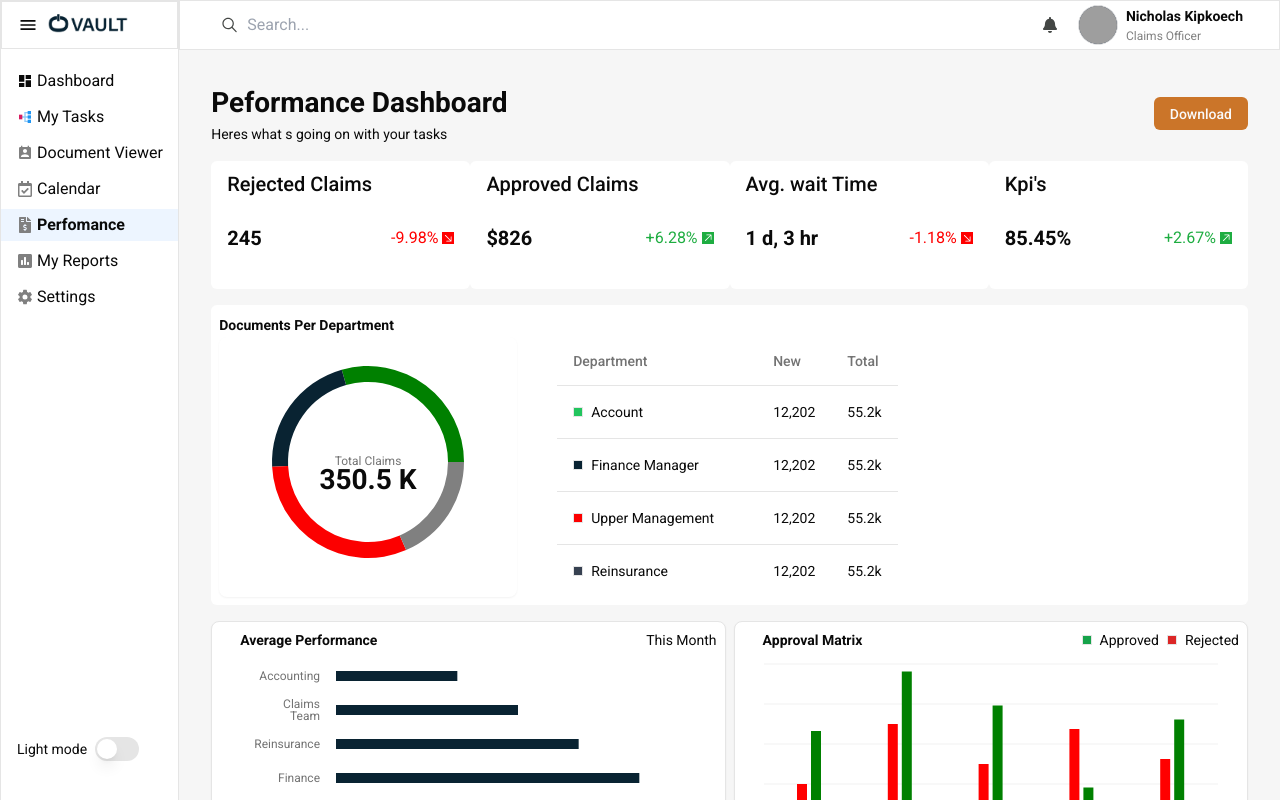
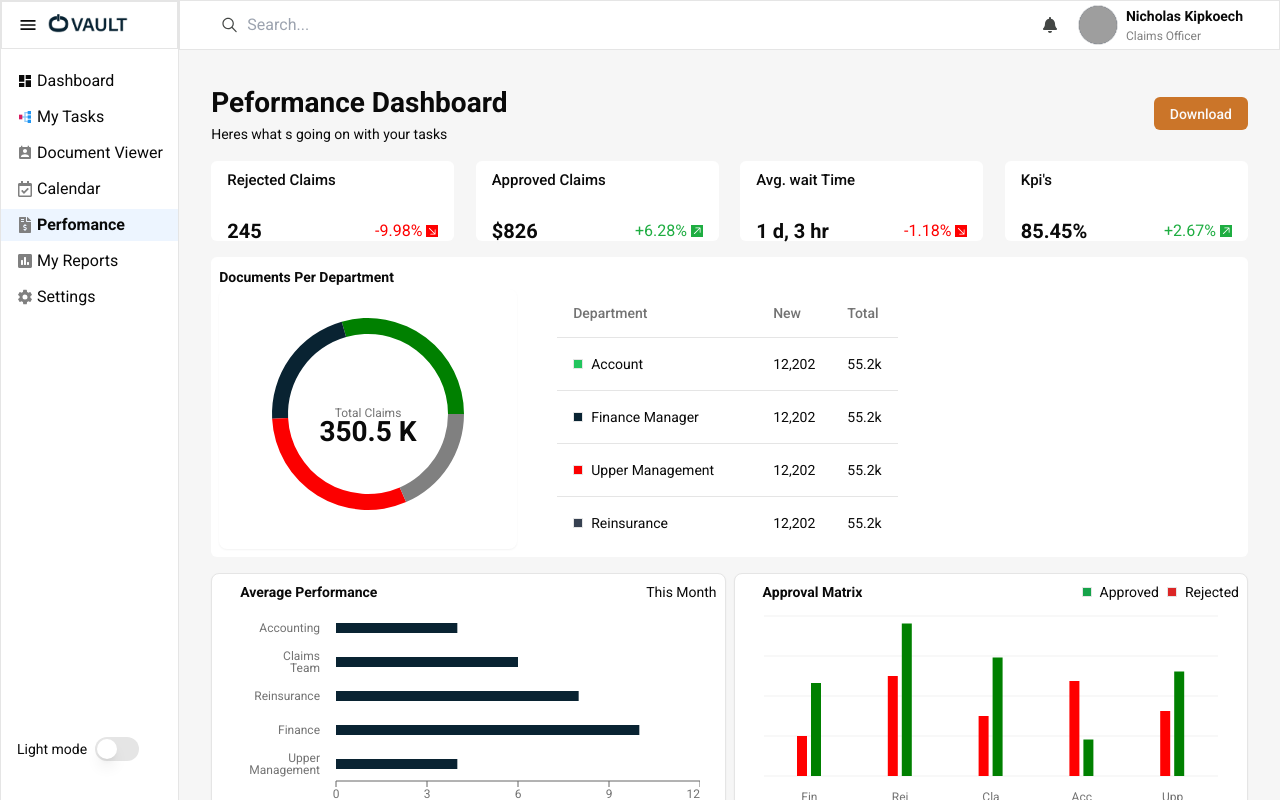
Before and after one commit to Nicholas-Kipkoech/Bima-Vault, a React (Vite) app: page /perfomance in a window 1280 px wide. Shown: the top 800 px of the page. Built offline with nearby package versions, Linux system fonts and the light colour scheme; grey boxes are pictures that could not be loaded.

Commit message:
add responsiveness

```diff
--- a/src/pages/perfomance/MyPerfomance.tsx
+++ b/src/pages/perfomance/MyPerfomance.tsx
@@ -28,13 +28,17 @@ const CustomCard: React.FC<IPerfomanceCustomCard> = ({
 }) => {
   const color = String(percentage).startsWith('-') ? 'red' : '#1EAD41'
   return (
-    <div className="bg-white p-2 px-4 md:w-[15.2rem] md:h-[5rem] rounded-md xl:w-[24rem] xl:h-[8rem]">
+    <div className="bg-white p-2 px-4 md:w-[15.2rem] md:h-[5rem] rounded-md 2xl:w-[24rem] 2xl:h-[8rem]">
       <div className="flex flex-col justify-between gap-6">
-        <span className="font-[500] xl:text-[20px]">{name}</span>
+        <span className="font-[500] md:text-[15px] 2xl:text-[20px]">
+          {name}
+        </span>
         <div className="flex justify-between">
-          <span className="font-bold xl:text-[20px]">{count}</span>
+          <span className="font-bold md:text-[15px] xl:text-[20px]">
+            {count}
+          </span>
           <div className="flex gap-1 items-center">
-            <span style={{ color: color }} className="xl:text-[16px]">
+            <span style={{ color: color }} className="2xl:text-[16px]">
               {percentage}
             </span>
             {String(percentage).startsWith('-') ? (
```
